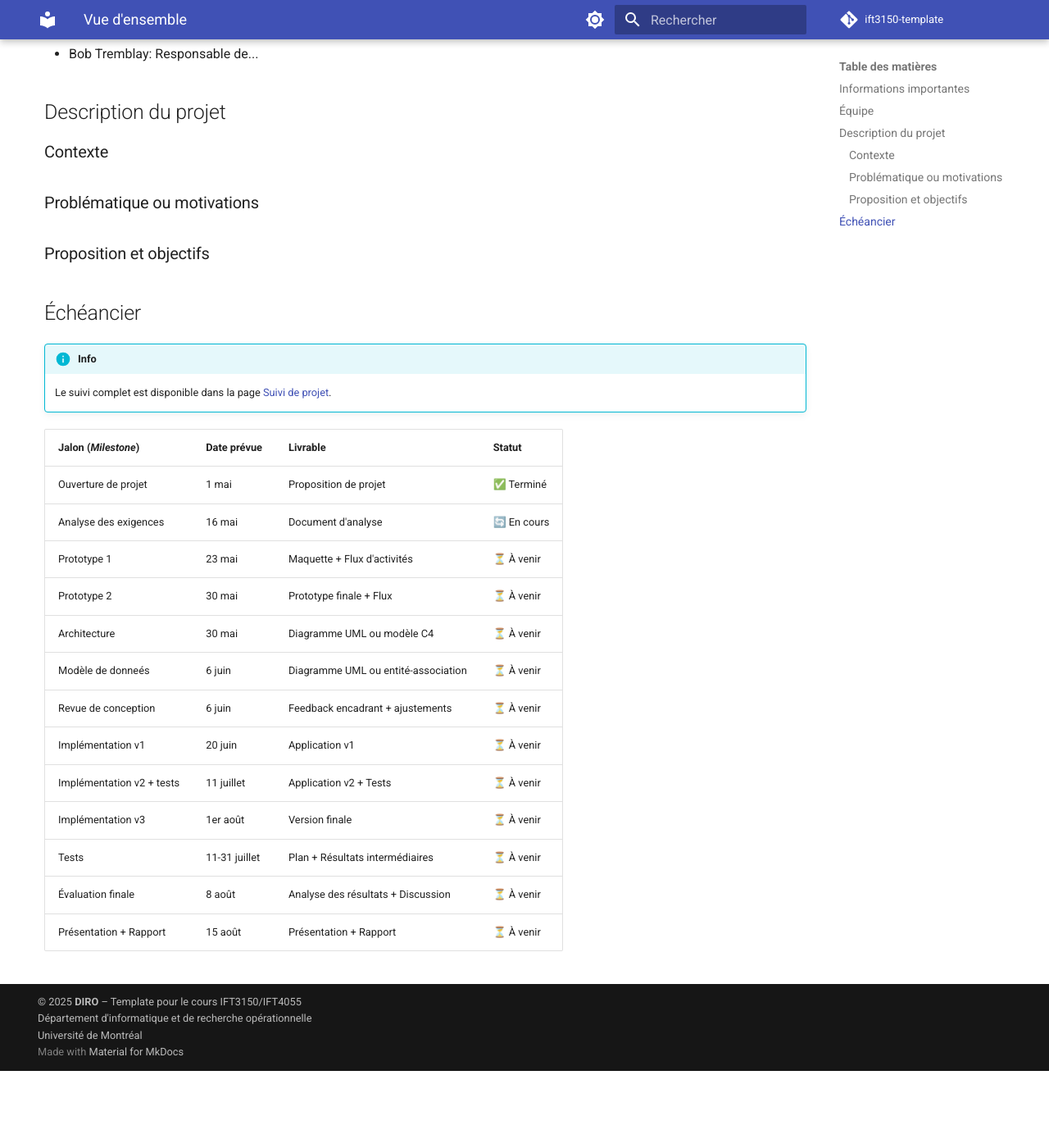
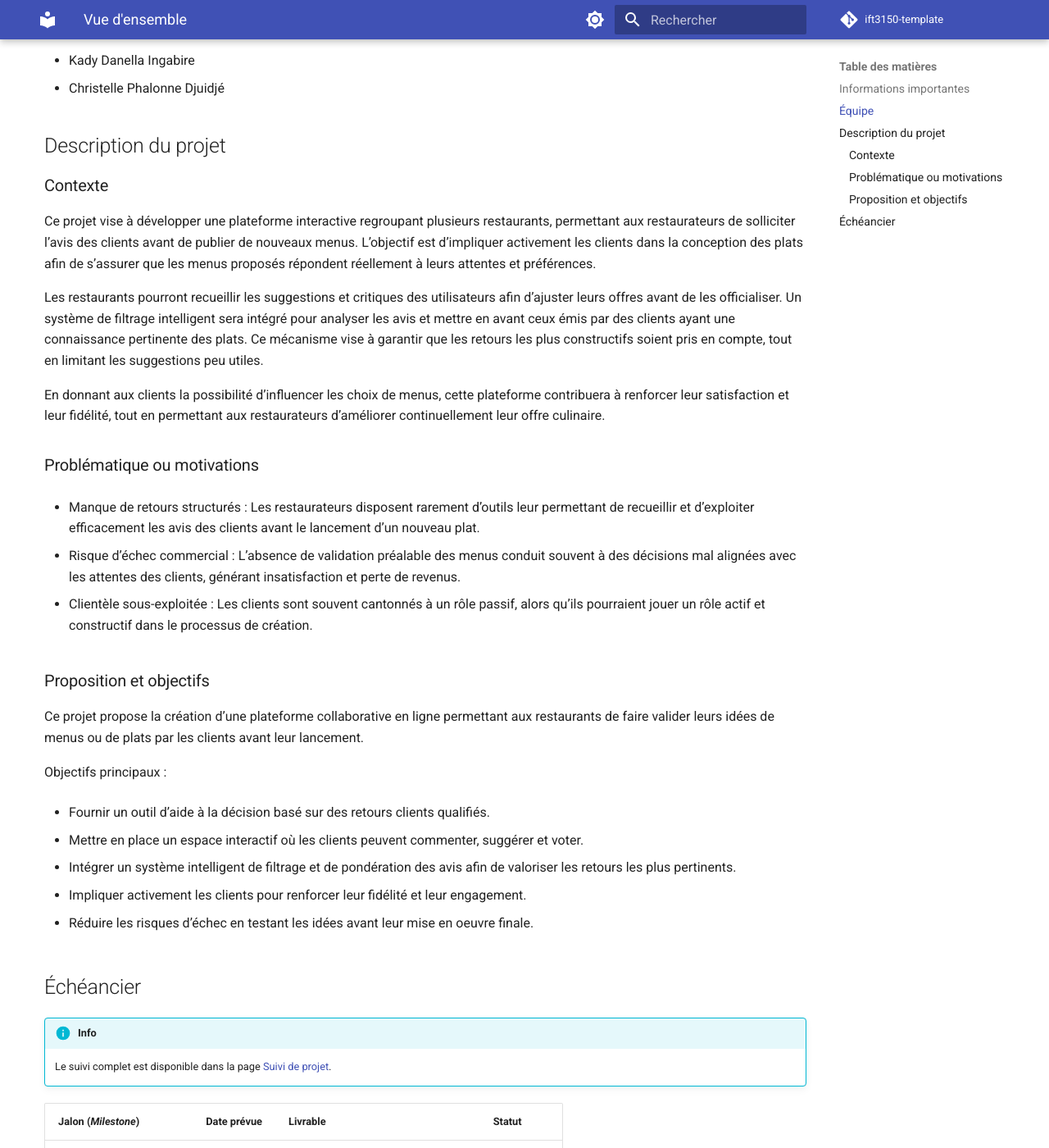
Before and after one commit to Kadijoo/Projet-3150, an MkDocs documentation site: the page built from docs/index.md, in a window 1280 px wide and 1400 px high, scrolled down 635 px. Shown: the whole window at 82% size. Built offline with MkDocs 1.6.1 and Material for MkDocs 9.7.7, drawn with Linux system fonts in a browser that asks for light colours; comment, search, counter and statistics services are not loaded; before the commit the page ends 1941 px from its top, so only the background shows below that; some of the changed text lies outside the part shown.

```diff
--- a/docs/index.md
+++ b/docs/index.md
@@ -1,8 +1,8 @@
-# Projet IFT3150: Nom du projet
+# Projet IFT3150: Plateforme collaborative de validation des menus pour restaurants
 
 > **Thèmes**: Science de données, Génie logiciel
-> **Superviseur**: Nom du supervisuer
-> **Collaborateurs:** Nom de(s) collaborateur(s) et partenaire(s)
+> **Superviseur**: Louis Edouard Lafontant
+> **Collaborateurs:** N/A
 
 ## Informations importantes
 
@@ -14,16 +14,44 @@
 
 ## Équipe
 
-- Alice Dupont: Responsable de...
-- Bob Tremblay: Responsable de...
+- Kady Danella Ingabire
+- Christelle Phalonne Djuidjé
 
 ## Description du projet
 
 ### Contexte
 
+Ce projet vise à développer une plateforme interactive regroupant plusieurs restaurants, permettant aux restaurateurs de solliciter l’avis des clients avant de publier de nouveaux menus. L’objectif est d’impliquer activement les clients dans la conception des plats afin de s’assurer que les menus proposés répondent réellement à leurs attentes et préférences.
+
+Les restaurants pourront recueillir les suggestions et critiques des utilisateurs afin d’ajuster leurs offres avant de les officialiser. Un système de filtrage intelligent sera intégré pour analyser les avis et mettre en avant ceux émis par des clients ayant une connaissance pertinente des plats. Ce mécanisme vise à garantir que les retours les plus constructifs soient pris en compte, tout en limitant les suggestions peu utiles.
+
+En donnant aux clients la possibilité d’influencer les choix de menus, cette plateforme contribuera à renforcer leur satisfaction et leur fidélité, tout en permettant aux restaurateurs d’améliorer continuellement leur offre culinaire.
+
+
 ### Problématique ou motivations
 
+- Manque de retours structurés : Les restaurateurs disposent rarement d’outils leur permettant de recueillir et d’exploiter efficacement les avis des clients avant le lancement d’un nouveau plat.
+
+- Risque d’échec commercial : L’absence de validation préalable des menus conduit souvent à des décisions mal alignées avec les attentes des clients, générant insatisfaction et perte de revenus.
+
+- Clientèle sous-exploitée : Les clients sont souvent cantonnés à un rôle passif, alors qu’ils pourraient jouer un rôle actif et constructif dans le processus de création.
+
+
 ### Proposition et objectifs
+
+Ce projet propose la création d’une plateforme collaborative en ligne permettant aux restaurants de faire valider leurs idées de menus ou de plats par les clients avant leur lancement.
+
+Objectifs principaux :
+
+- Fournir un outil d’aide à la décision basé sur des retours clients qualifiés.
+
+- Mettre en place un espace interactif où les clients peuvent commenter, suggérer et voter.
+
+- Intégrer un système intelligent de filtrage et de pondération des avis afin de valoriser les retours les plus pertinents.
+
+- Impliquer activement les clients pour renforcer leur fidélité et leur engagement.
+
+- Réduire les risques d’échec en testant les idées avant leur mise en oeuvre finale.
 
 
 ## Échéancier
```
